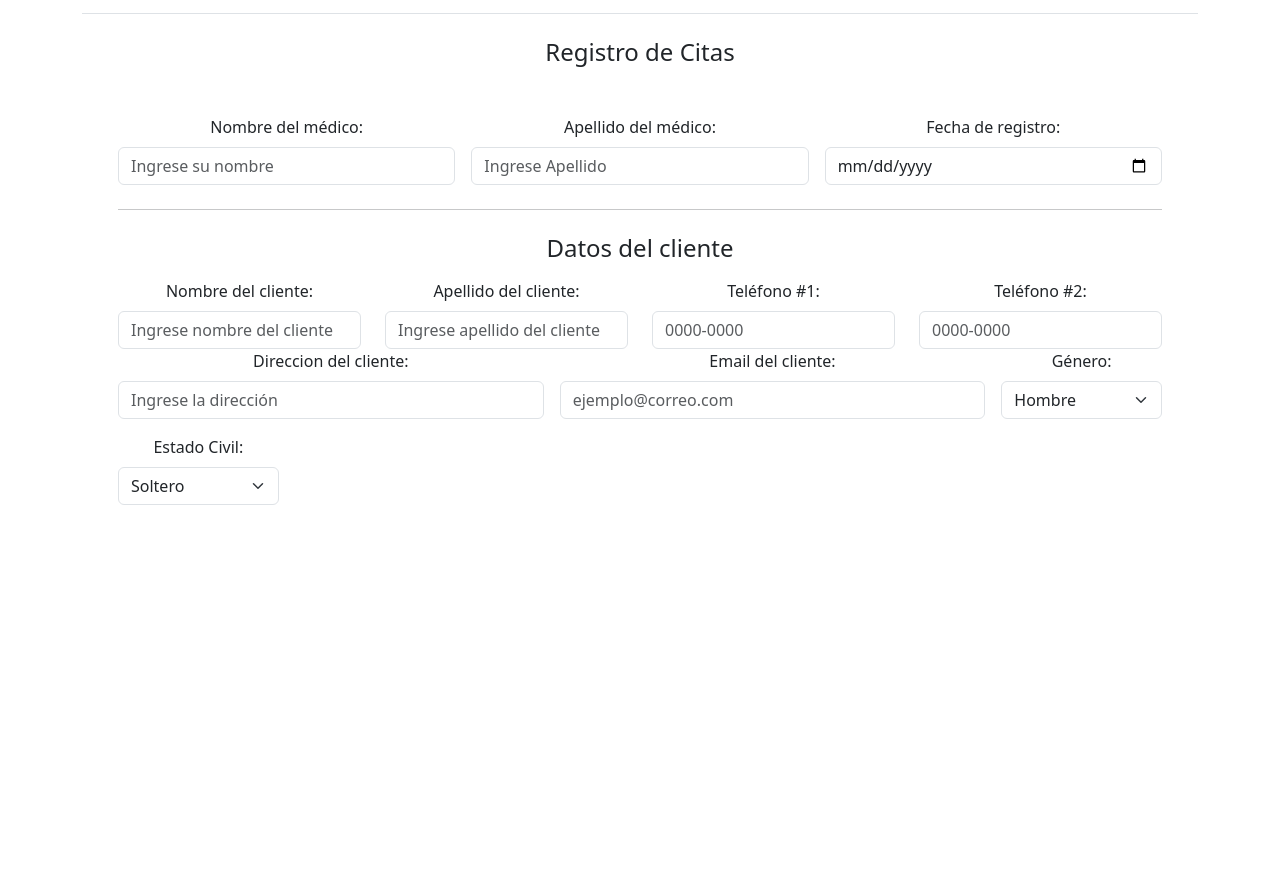
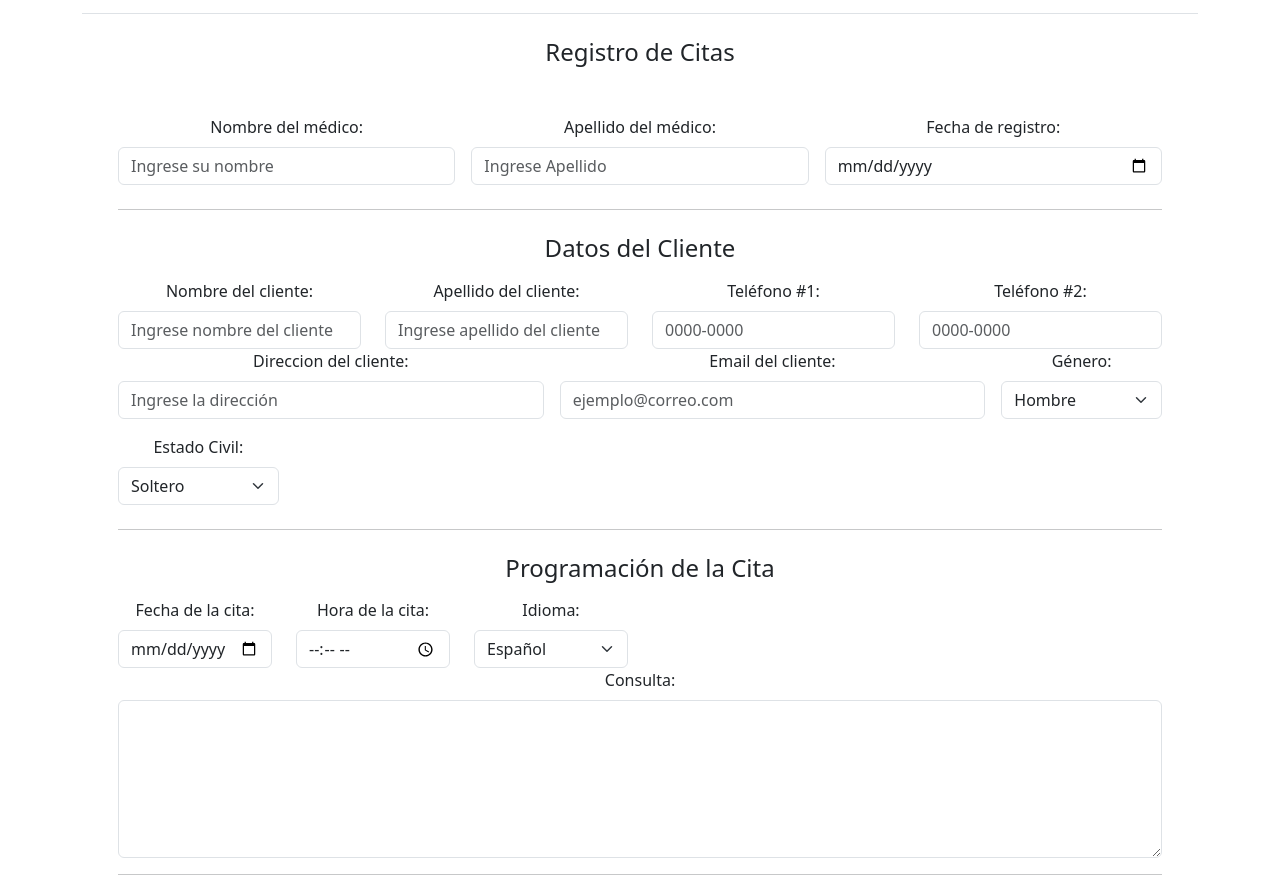
Before and after one commit to JeysonDevv/FormularioPDF, a plain HTML site: page index.html in a window 1280 px wide. Shown: the part 94-985 px from the top of the page. Before the commit the page ends 800 px from the top, so only its background shows below. Drawn offline with nearby package versions, Linux system fonts and the light colour scheme.

Commit message:
Apartado Programacion de la Cita

```diff
--- a/index.html
+++ b/index.html
@@ -89,7 +89,7 @@
                             </div>
                         </div>
                         <hr class="my-4">
-                        <h4 class="mb-3 m2-2">Datos del cliente</h4>
+                        <h4 class="mb-3 m2-2">Datos del Cliente</h4>
 
                         <div class="row g-4">
                             <div class="col-lg-3">
@@ -167,6 +167,52 @@
                                 <div class="invalid-feedback">Debe ingresar el estado civil.💔</div>
                             </div>
                         </div>
+                        <hr class="my-4">
+                        <h4 class="mb-3 m2-2">Programación de la Cita</h4>
+
+                        <div class="row g-4">
+                            <div class="col-lg-2">
+                                <label for="fecha_cita" class="form-label">Fecha de la cita:</label>
+                                <input name="Fecha-Cita" type="date" class="form-control" id="fecha_cita"
+                                    placeholder="Ingrese la fecha" required />
+                                <div class="valid-feedback">Correcto❤️!</div>
+                                <div class="invalid-feedback">Debe ingresar la fecha de la cita.💔</div>
+                            </div>
+
+                            <div class="col-lg-2">
+                                <label for="hora_cita" class="form-label">Hora de la cita:</label>
+                                <input name="Hora-Cita" type="time" class="form-control" id="hora_cita"
+                                    placeholder="Ingrese la hora" required />
+                                <div class="valid-feedback">Correcto❤️!</div>
+                                <div class="invalid-feedback">Debe ingresar la hora de la cita.💔</div>
+                            </div>
+
+                            <div class="col-lg-2">
+                                <label for="idioma" class="form-label">Idioma:</label>
+                                <select name="Idioma" type="text" class="form-select" id="idioma"
+                                    placeholder="Ingrese el idioma" required>
+                                    <option>Español</option>
+                                    <option>Ingles</option>
+                                    <option>Portugués</option>
+                                </select>
+                                <div class="valid-feedback">Correcto❤️!</div>
+                                <div class="invalid-feedback">Debe ingresar el idioma.💔</div>
+                            </div>
+                        </div>
+
+                        <div class="row g-4">
+                            <div class="row-col-lg-5">
+                                <label for="consulta" class="form-label">Consulta:</label>
+                                <textarea name="Consulta" type="text" class="form-control" rows="6" id="consulta"
+                                    placeholder="Motivo de la consulta" required>
+                                </textarea>
+                                <div class="valid-feedback">Correcto❤️!</div>
+                                <div class="invalid-feedback">Debe ingresar el motivo de la consulta.💔</div>
+                            </div>
+                        </div>
+
+                        <hr>
+
                     </form>
                 </main>
             </div>
```
